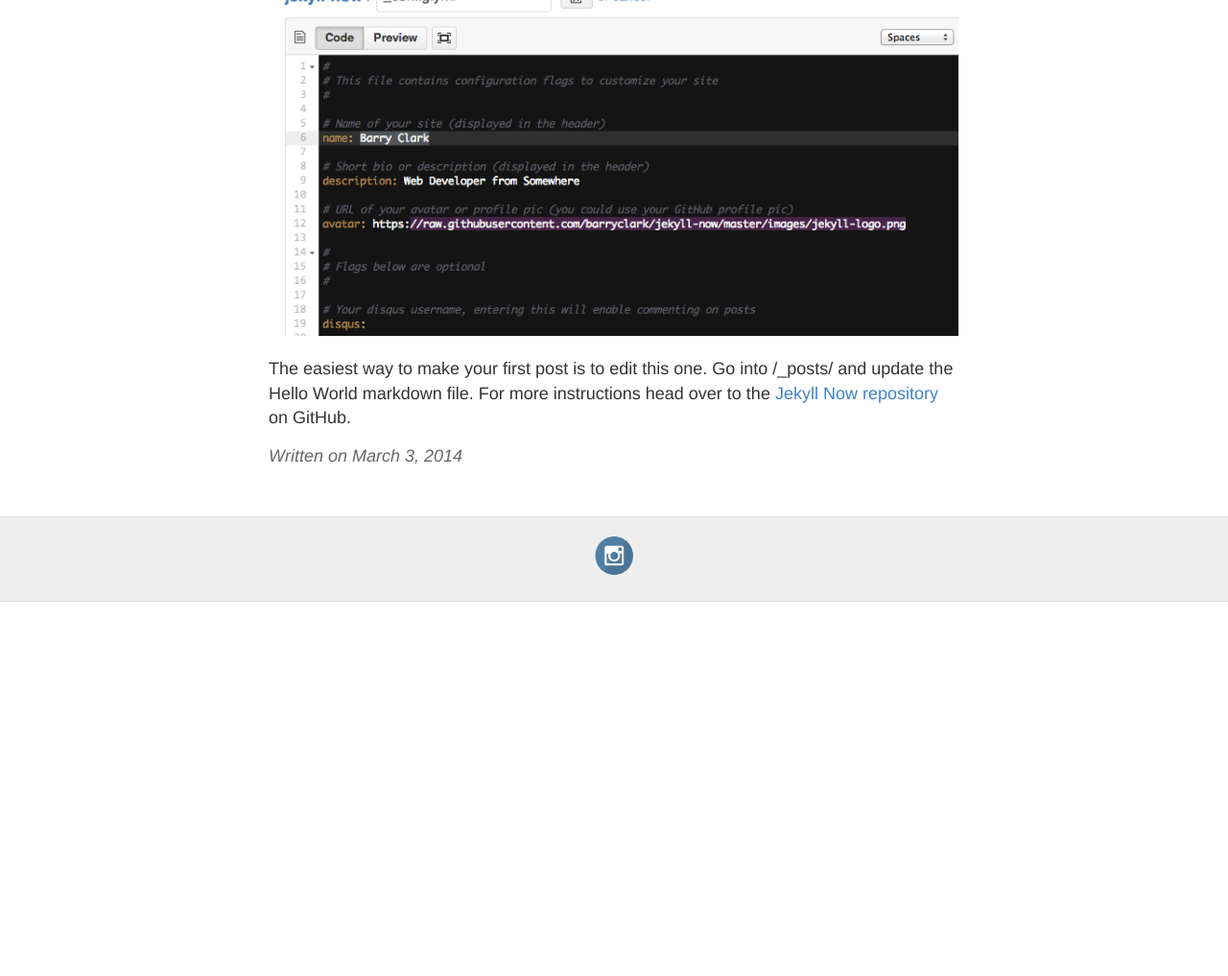
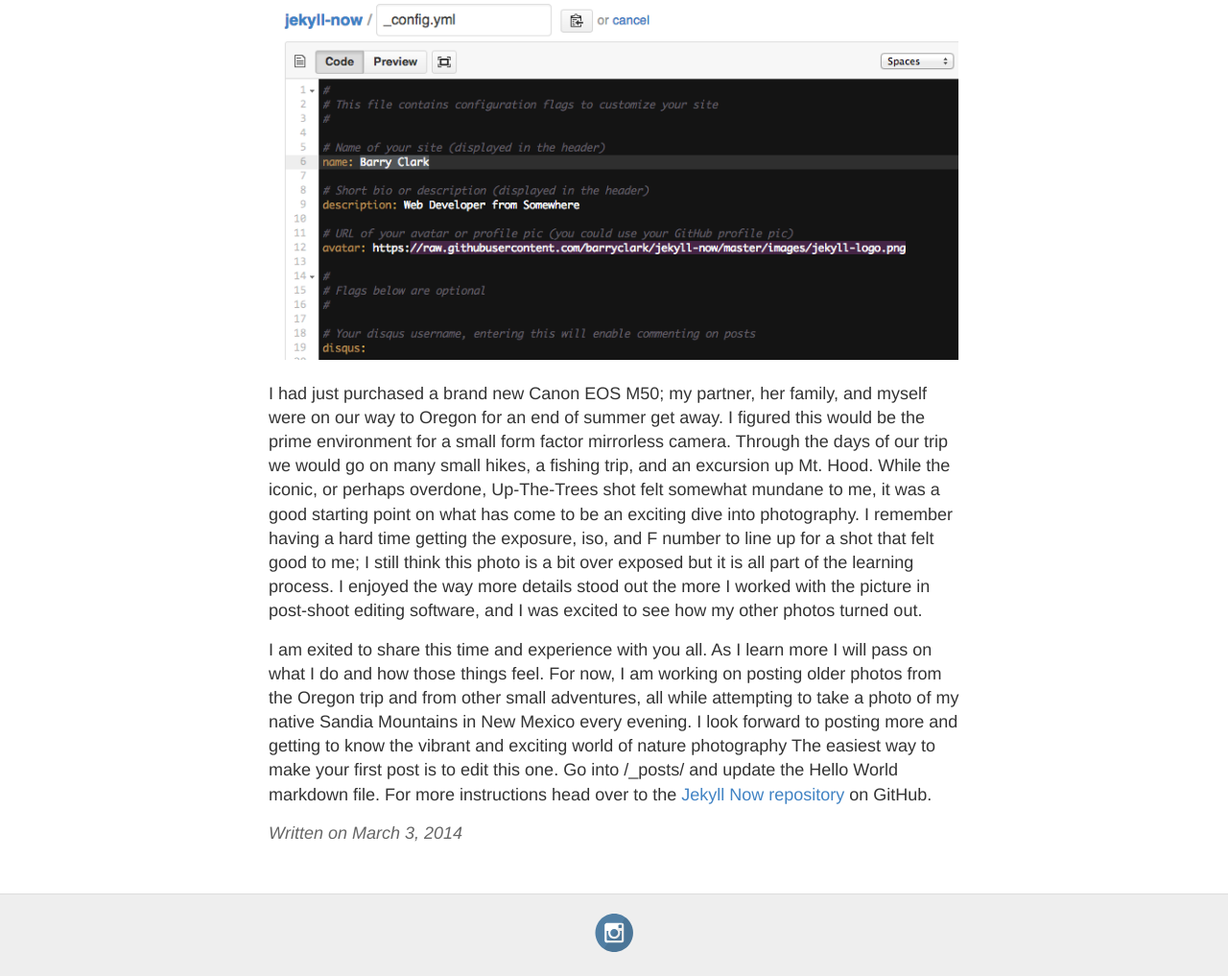
Before and after one commit to BenBockPhotography/benbockphotography.github.io, a Jekyll site: the page built from _posts/2014-3-3-Hello-World.md, in a window 1280 px wide and 1400 px high, scrolled down 251 px, cut to the strip 383-1400 px from the top of the window. Shown: the whole strip at 96% size. Built offline with Jekyll 4.4.1, drawn with Linux system fonts in a browser that asks for light colours; before the commit the page ends 1261 px from its top, so only the background shows below that; some of the changed text lies outside the part shown.

Commit message:
Update 2014-3-3-Hello-World.md

```diff
--- a/_posts/2014-3-3-Hello-World.md
+++ b/_posts/2014-3-3-Hello-World.md
@@ -1,11 +1,14 @@
 ---
 layout: post
-title: Welcome!
+title: Oregon Trees
 ---
 
 ![_config.yml]({{ site.baseurl }}/images/ORForestTrees.jpg)
-Next you can update your site name, avatar and other options using the _config.yml file in the root of your repository (shown below).
+Welcome to my first photography blog post. I honestly cannot tell you why I am starting a blog amid college, or why I choose nature photography as its subject, yet here we are. I hope you enjoy what you see; we'll start with a picture I took on a family trip in Zig Zag, Oregon.
 
 ![_config.yml]({{ site.baseurl }}/images/config.png)
 
+I had just purchased a brand new Canon EOS M50; my partner, her family, and myself were on our way to Oregon for an end of summer get away. I figured this would be the prime environment for a small form factor mirrorless camera. Through the days of our trip we would go on many small hikes, a fishing trip, and an excursion up Mt. Hood. While the iconic, or perhaps overdone, Up-The-Trees shot felt somewhat mundane to me, it was a good starting point on what has come to be an exciting dive into photography. I remember having a hard time getting the exposure, iso, and F number to line up for a shot that felt good to me; I still think this photo is a bit over exposed but it is all part of the learning process. I enjoyed the way more details stood out the more I worked with the picture in post-shoot editing software, and I was excited to see how my other photos turned out.
+
+I am exited to share this time and experience with you all. As I learn more I will pass on what I do and how those things feel. For now, I am working on posting older photos from the Oregon trip and from other small adventures, all while attempting to take a photo of my native Sandia Mountains in New Mexico every evening. I look forward to posting more and getting to know the vibrant and exciting world of nature photography
 The easiest way to make your first post is to edit this one. Go into /_posts/ and update the Hello World markdown file. For more instructions head over to the [Jekyll Now repository](https://github.com/barryclark/jekyll-now) on GitHub.
```
